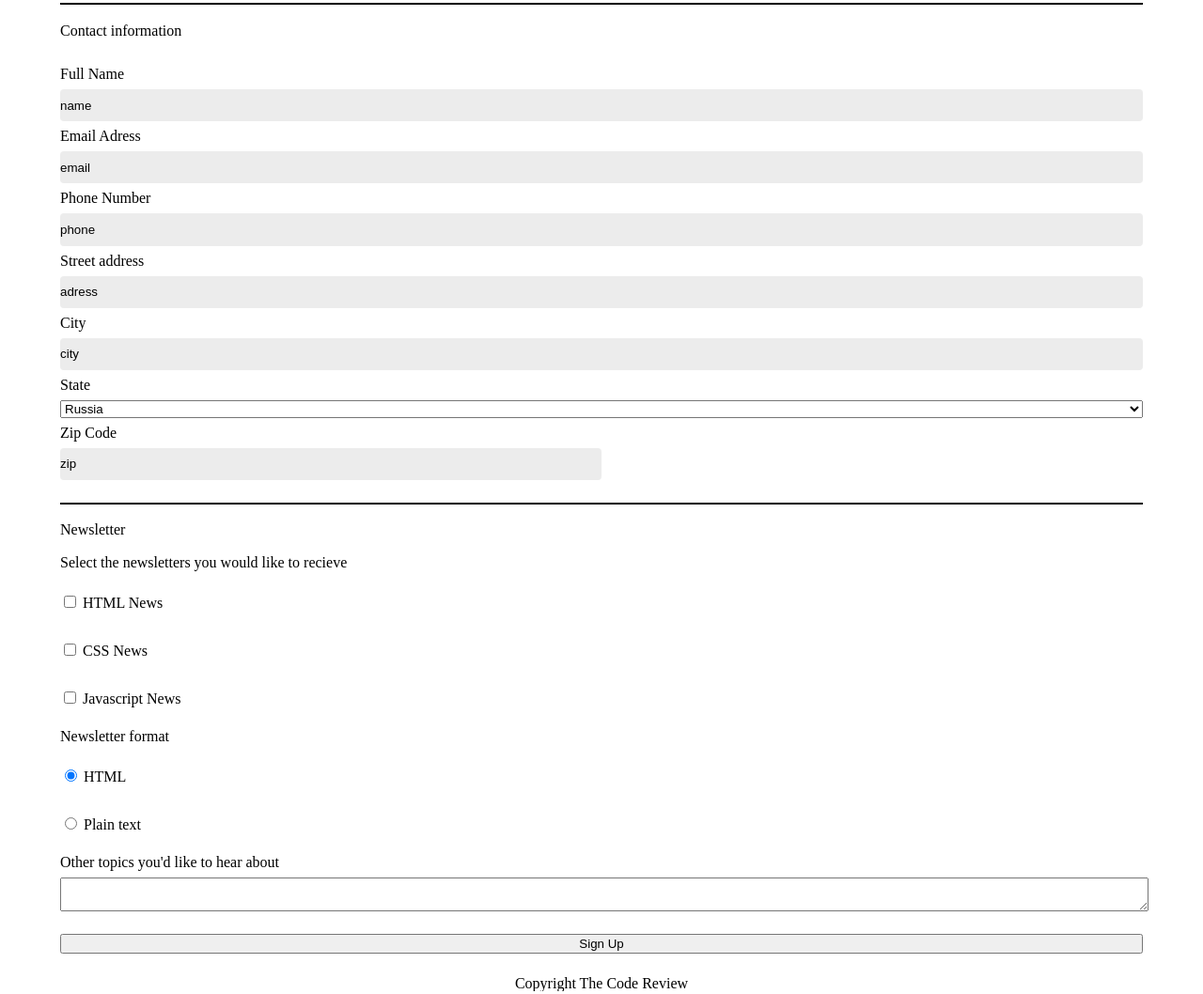
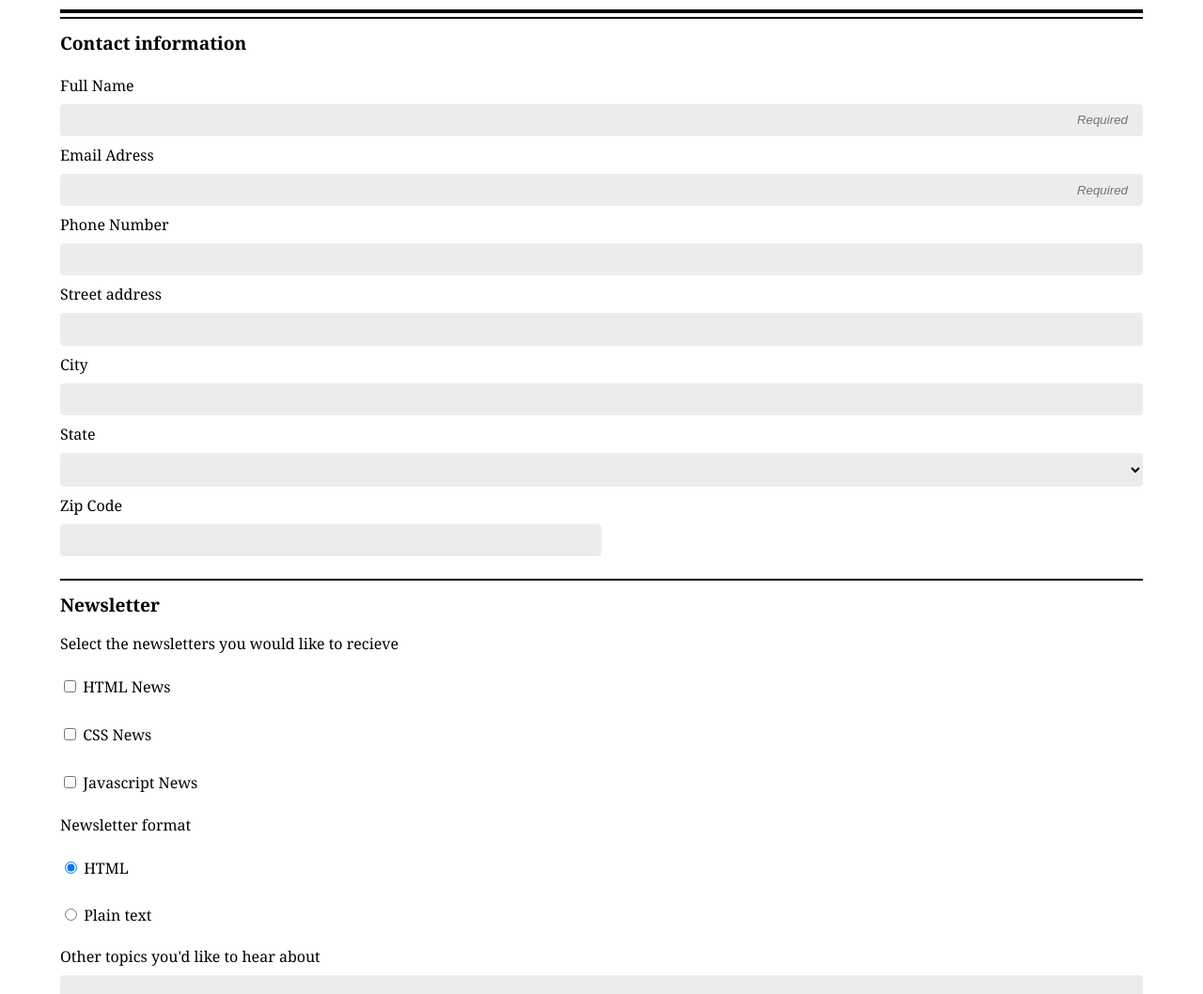
Before and after one commit to DerpyNaut/form, a plain HTML site: page index.html in a window 1280 px wide. Shown: the part 163-1221 px from the top of the page at 94% size. Drawn offline with Linux system fonts and the light colour scheme.

Commit message:
Put fonts and have done most of the buttons.

```diff
--- a/css/style.css
+++ b/css/style.css
@@ -1,6 +1,24 @@
+body {
+  font-family: 'Noto Serif', serif;
+}
+
+h1, h2, legend, button[type="submit"] {
+  font-weight: bold;
+  font-size: 1.2rem;
+}
+
 .column {
   margin: auto;
   width: 90%;
+}
+
+::placeholder {
+  text-align: right;
+  padding-right: 1rem;
+}
+
+footer, ::placeholder {
+  font-style: italic;
 }
 
 /* HEADER */
@@ -19,26 +37,24 @@ section {
 }
 
 section h2 {
-  font-weight: bold;
-  margin-bottom: 0.5rem;
+  margin-bottom: 1rem;
 }
 
 /* FORM */
 
-form {
-  /*padding: 1rem 0;*/
-  /*border-top: 2px solid black;*/
-}
-
-input {
+input, button[type="submit"], textarea, select {
   padding: 0.6rem 0;
   border: none;
   border-radius: 4px;
   background-color: #ececec;
 }
 
+textarea, button[type="submit"], legend, .contactField input, select {
+  width: 100%;
+}
+
 label {
-  margin: 0.5rem 0;
+  margin: 0.75rem 0;
 }
 
 fieldset {
@@ -48,8 +64,7 @@ fieldset {
 }
 
 legend {
-  padding: 1.20rem 0;
-  /*width: 100%;*/
+  padding: 1rem 0 0.75rem 0;
   margin: 0.20em 0;
   border-top: 2px solid black;
 }
@@ -62,8 +77,13 @@ legend {
   padding-bottom: 0.50rem;
 }
 
-textarea, button[type="submit"], legend, .contactField input {
-  width: 100%;
+textarea {
+  padding: 1.5rem 0;
+}
+
+button[type="submit"] {
+  padding: 1rem 0;
+  background-color: green;
 }
 
 input[name="zip"] {
@@ -73,6 +93,6 @@ input[name="zip"] {
 /* FOOTER */
 
 footer {
-  margin-top: 1.5rem;
+  margin: 1.5rem 0;
   text-align: center;
 }
--- a/index.html
+++ b/index.html
@@ -3,6 +3,7 @@
   <head>
     <meta charset="utf-8">
     <title>Derpy's Form</title>
+    <link href="https://fonts.googleapis.com/css?family=Noto+Serif:400,400i,700" rel="stylesheet">
     <link rel="stylesheet" href="css/reset.css">
     <link rel="stylesheet" href="css/style.css">
     <meta name="viewport" content="width=device-width, initial-scale=1">
@@ -21,23 +22,24 @@
           <legend>Contact information</legend>
 
           <label for="name">Full Name</label>
-          <input type="text" name="name" value="name">
+          <input type="text" name="name" placeholder="Required">
 
           <label for="email">Email Adress</label>
-          <input type="email" name="email" value="email">
+          <input type="email" name="email" placeholder="Required">
 
           <label for="phone">Phone Number</label>
-          <input type="text" name="phone" value="phone">
+          <input type="text" name="phone">
 
           <label for="adress">Street address</label>
-          <input type="text" name="adress" value="adress">
+          <input type="text" name="adress">
 
           <label for="city">City</label>
-          <input type="text" name="city" value="city">
+          <input type="text" name="city">
 
           <label for="state">State</label>
-          <select class="" name="state">
+          <select name="state" required>
             <optgroup label="State">
+              <option value="" hidden></option>
               <option value="russia">Russia</option>
               <option value="russia">Tomato</option>
               <option value="russia">Derpy</option>
@@ -45,7 +47,7 @@
           </select>
 
           <label for="zip">Zip Code</label>
-          <input type="text" name="zip" value="zip">
+          <input type="text" name="zip">
         </fieldset>
 
         <fieldset class="newsletterField">
```
